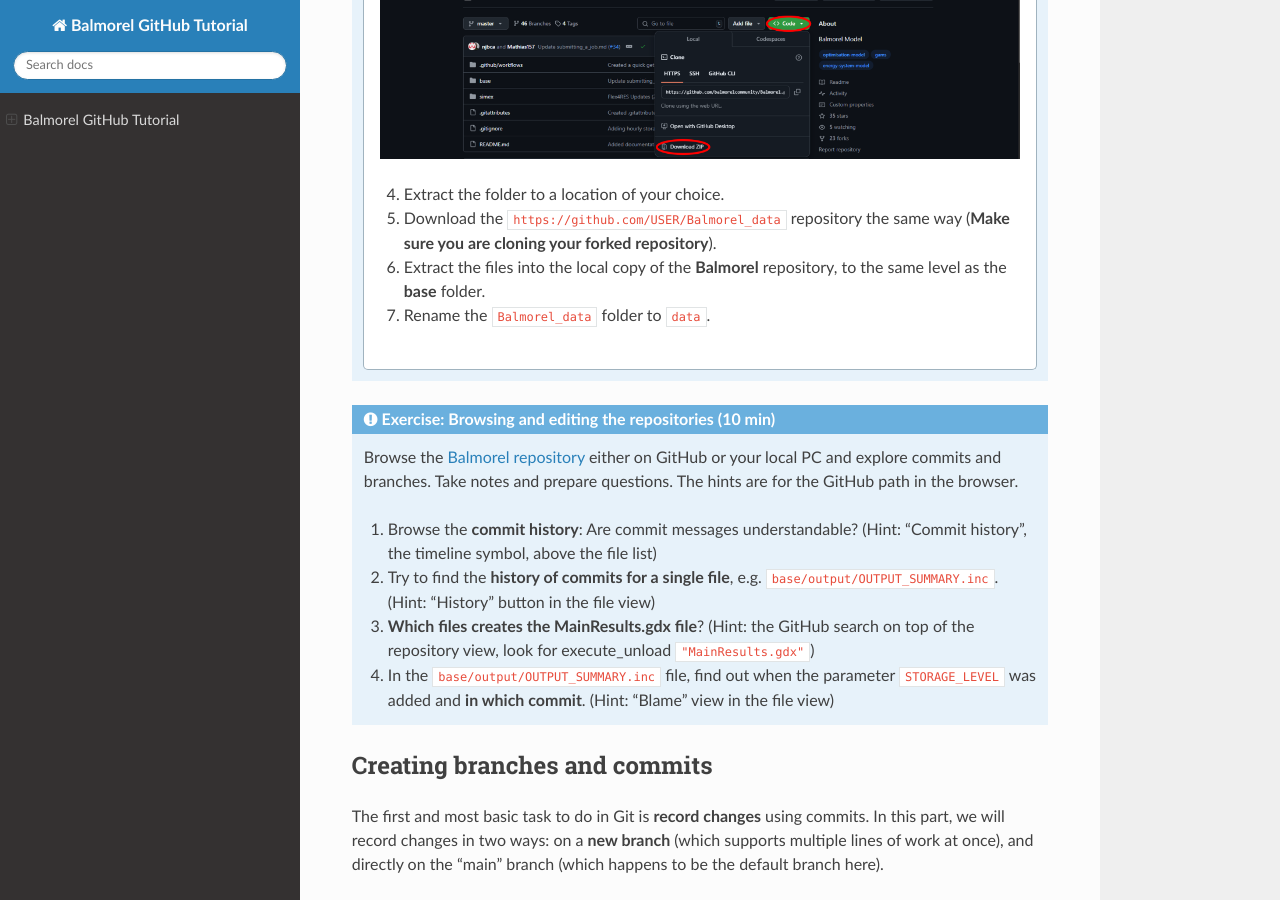
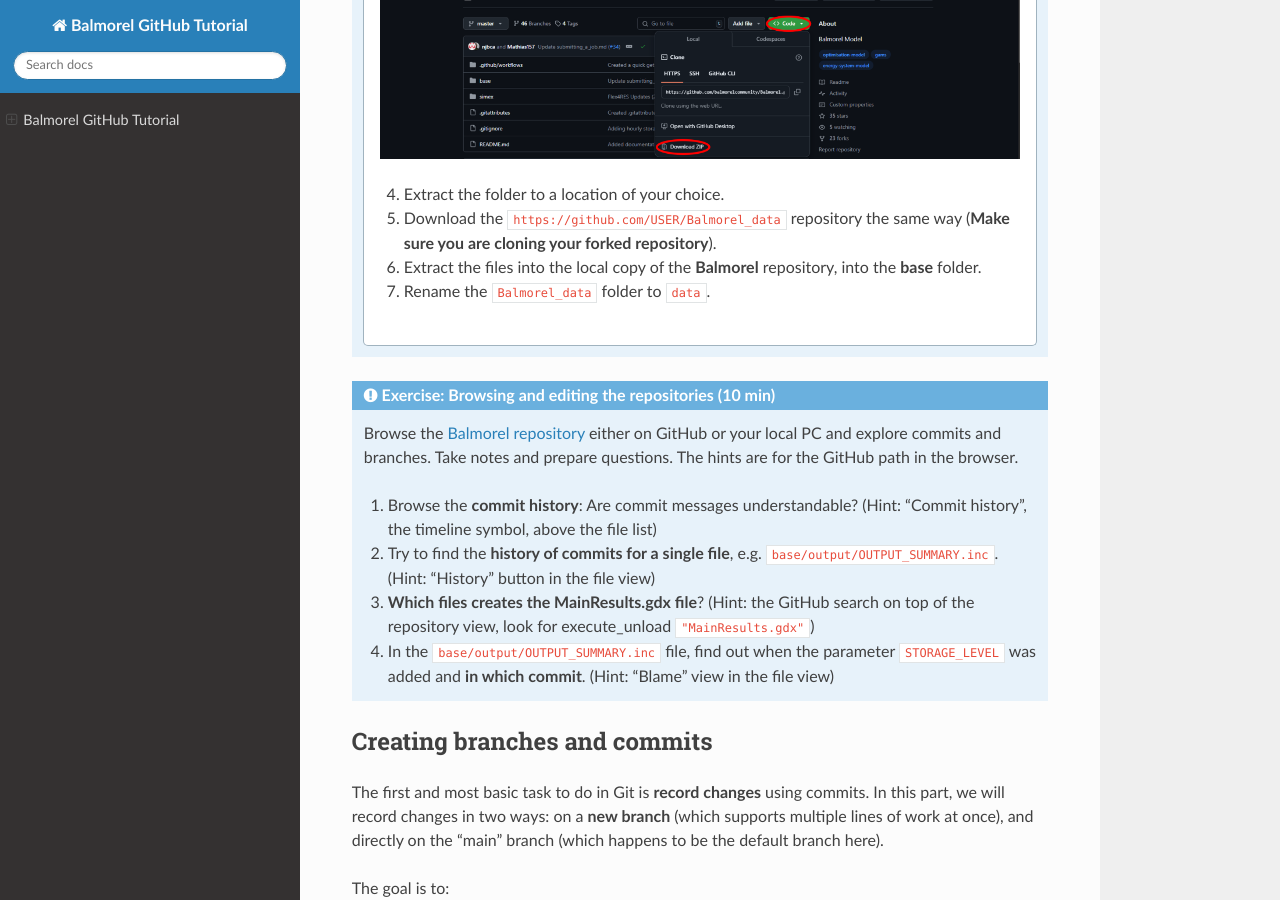
Before and after one commit to tgraulich/Balmorel_GitHub_Tutorial, a Sphinx documentation site: the page built from doc/index.md, in a window 1280 px wide and 900 px high, scrolled down 2220 px. Built offline with Sphinx 7.4.7 and the Read the Docs theme 3.1.0, drawn with Linux system fonts in a browser that asks for light colours.

Commit message:
Update index.md

```diff
--- a/doc/index.md
+++ b/doc/index.md
@@ -67,7 +67,7 @@
 :::
 4. Extract the folder to a location of your choice.
 5. Download the `https://github.com/USER/Balmorel_data` repository the same way (**Make sure you are cloning your forked repository**).
-6. Extract the files into the local copy of the **Balmorel** repository, to the same level as the **base** folder.
+6. Extract the files into the local copy of the **Balmorel** repository, into the **base** folder.
 7. Rename the `Balmorel_data` folder to `data`.
 ::::
 
```
